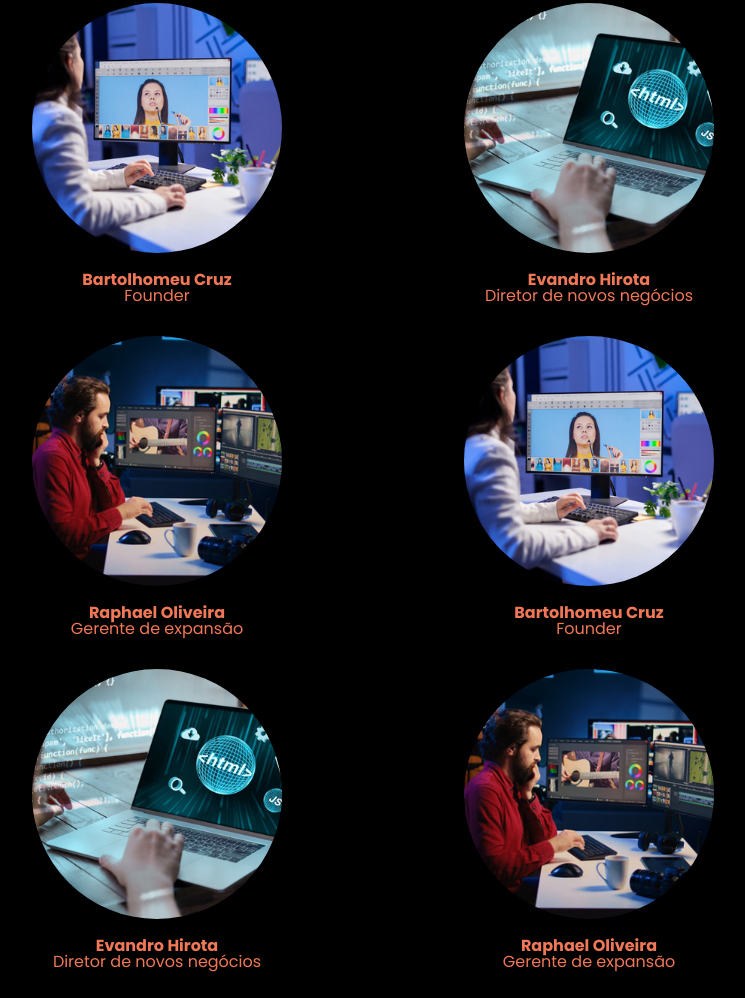
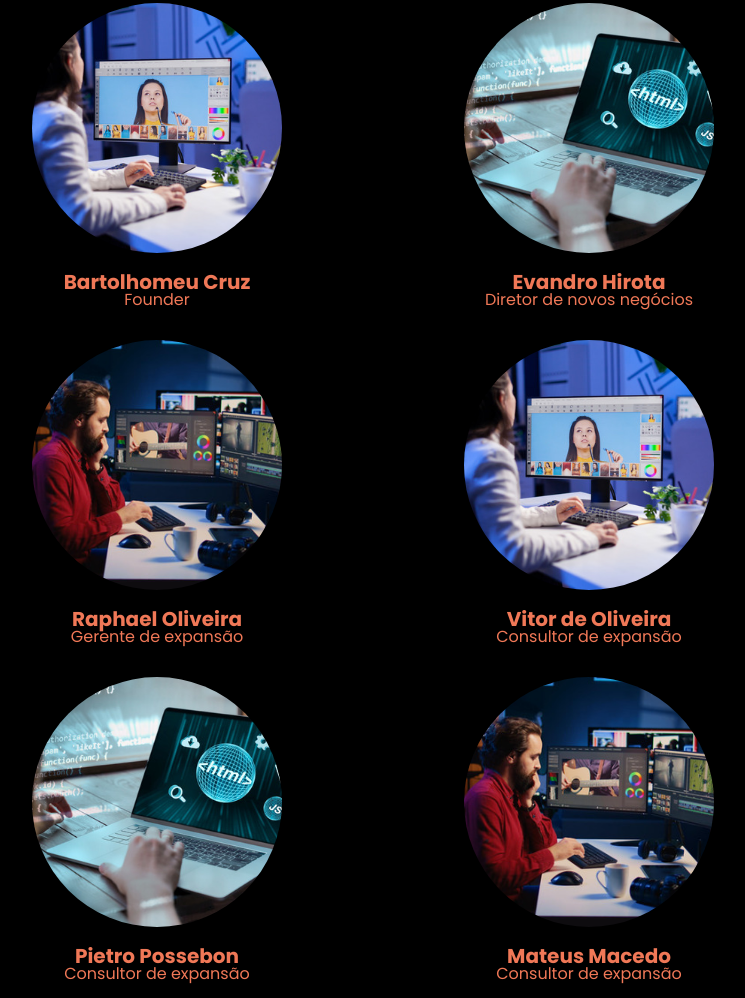
Before and after one commit to RenanOrtega/superexpansao, a plain HTML site: page src/quem-somos.html in a window 1280 px wide. Shown: the part 1741-2739 px from the top of the page, without its empty margins (267-1012 px from the left). Drawn offline with nearby package versions, Linux system fonts and the light colour scheme.

Commit message:
refactor: navbar adjustment.

```diff
--- a/src/quem-somos.html
+++ b/src/quem-somos.html
@@ -19,8 +19,8 @@
     <meta name="twitter:card" content="summary">
 </head>
 <body>
-    <nav class="navbar navbar-expand-lg navbar-light navbar-color fixed-top">
-        <div class="container-fluid ">
+    <nav class="navbar navbar-expand-lg fixed-top navbar-dark">
+        <div class="container">
             <a class="navbar-brand" href="index.html">SuperExpansão</a>
             <button class="navbar-toggler" type="button" data-bs-toggle="collapse" data-bs-target="#navbarNav" aria-controls="navbarNav" aria-label="Toggle navigation">
                 <span class="navbar-toggler-icon"></span>
@@ -28,14 +28,14 @@
 
             <div class="collapse navbar-collapse" id="navbarNav">
                 <ul class="navbar-nav ms-auto">
-                    <li class="nav-item active">
+                    <li class="nav-item">
                         <a class="nav-link" href="index.html">Início</a>
                     </li>
                     <li class="nav-item">
                         <a class="nav-link" href="o-que-fazemos.html">O que fazemos</a>
                     </li>
                     <li class="nav-item">
-                        <a class="nav-link" href="quem-somos.html">Quem somos</a>
+                        <a class="nav-link active" href="quem-somos.html">Quem somos</a>
                     </li>
                     <li class="nav-item">
                         <a class="nav-link" href="nossos-cases.html">Nossos cases</a>
@@ -109,43 +109,43 @@
             <div class="m-3 fb-400">
                 <img src="../assets/designer.jpg" alt="" class="rounded-img">
                 <div class="mt-3">
-                    <p class="poppins-bold">Bartolhomeu Cruz</p>
+                    <p class="poppins-bold fs-5">Bartolhomeu Cruz</p>
                     <p>Founder</p>
                 </div>
             </div>
             <div class="m-3 fb-400">
                 <img src="../assets/developer.jpg" alt="" class="rounded-img">
                 <div class="mt-3">
-                    <p class="poppins-bold">Evandro Hirota</p>
+                    <p class="poppins-bold fs-5">Evandro Hirota</p>
                     <p>Diretor de novos negócios</p>
                 </div>
             </div>
             <div class="m-3 fb-400">
                 <img src="../assets/editor.jpg" alt="" class="rounded-img">
                 <div class="mt-3">
-                    <p class="poppins-bold">Raphael Oliveira</p>
+                    <p class="poppins-bold fs-5">Raphael Oliveira</p>
                     <p>Gerente de expansão</p>
                 </div>
             </div>
             <div class="m-3 fb-400">
                 <img src="../assets/designer.jpg" alt="" class="rounded-img">
                 <div class="mt-3">
-                    <p class="poppins-bold">Bartolhomeu Cruz</p>
-                    <p>Founder</p>
+                    <p class="poppins-bold fs-5">Vitor de Oliveira</p>
+                    <p>Consultor de expansão</p>
                 </div>
             </div>
             <div class="m-3 fb-400">
                 <img src="../assets/developer.jpg" alt="" class="rounded-img">
                 <div class="mt-3">
-                    <p class="poppins-bold">Evandro Hirota</p>
-                    <p>Diretor de novos negócios</p>
+                    <p class="poppins-bold fs-5">Pietro Possebon</p>
+                    <p>Consultor de expansão</p>
                 </div>
             </div>
             <div class="m-3 fb-400">
                 <img src="../assets/editor.jpg" alt="" class="rounded-img">
                 <div class="mt-3">
-                    <p class="poppins-bold">Raphael Oliveira</p>
-                    <p>Gerente de expansão</p>
+                    <p class="poppins-bold fs-5">Mateus Macedo</p>
+                    <p>Consultor de expansão</p>
                 </div>
             </div>
     </div>
--- a/src/styles/style.css
+++ b/src/styles/style.css
@@ -1,6 +1,6 @@
 :root{
     --bg-color: #000;
-    --navbar-color: #F07857;
+    --navbar-color: rgba(110, 240, 254);
     --text-color: #F07857;
     --text-color-hover: #ec5930;
     --highlighted-text-color: #fff;
```
Also changed, not shown: src/fale-conosco.html (+4 -4 lines), src/index.html (+5 -5 lines), src/nossos-cases.html (+4 -4 lines), src/o-que-fazemos.html (+4 -4 lines).
